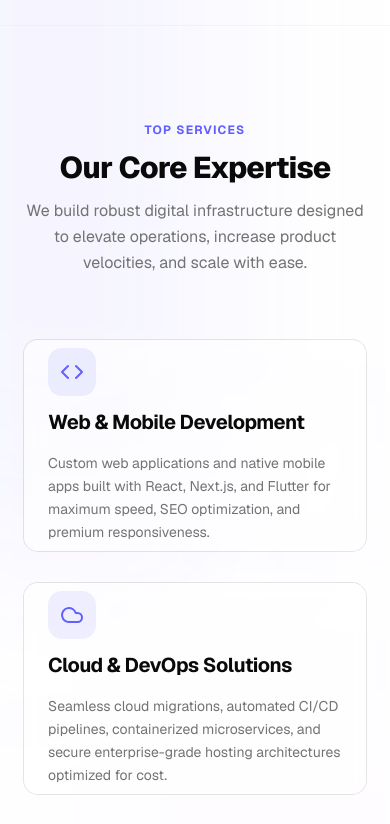
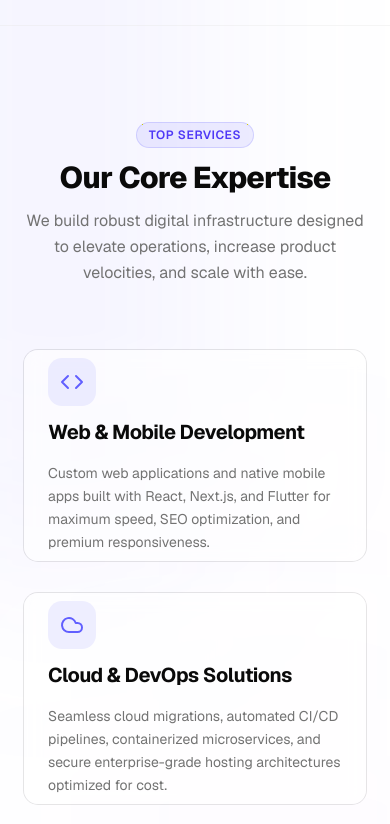
Before and after one commit to MEETT007/InGrowwth_Innovations, a Next.js app: page / in a window 390 px wide. Shown: the part 780-1604 px from the top of the page. Built offline with nearby package versions, Linux system fonts and the light colour scheme; no server answers.

Commit message:
style(ui-ux): apply UI/UX Pro Max glassmorphism design system & typography tokens

```diff
--- a/src/app/globals.css
+++ b/src/app/globals.css
@@ -121,10 +121,37 @@
   * {
     @apply border-border outline-ring/50;
   }
+  html {
+    @apply font-sans scroll-smooth;
+  }
   body {
-    @apply bg-background text-foreground;
-  }
-  html {
-    @apply font-sans;
+    @apply bg-background text-foreground antialiased selection:bg-indigo-500/20 selection:text-indigo-500;
   }
 }
+
+/* UI/UX Pro Max Design Intelligence Utilities */
+@layer utilities {
+  .glass-card {
+    @apply bg-card/60 backdrop-blur-md border border-border/40 shadow-sm transition-all duration-300 hover:shadow-xl hover:border-indigo-500/30;
+  }
+  .glass-header {
+    @apply bg-background/80 backdrop-blur-lg border-b border-border/40;
+  }
+  .gradient-text {
+    @apply bg-gradient-to-r from-indigo-500 via-purple-500 to-pink-500 bg-clip-text text-transparent;
+  }
+  .ambient-glow {
+    @apply absolute rounded-full pointer-events-none blur-[120px] opacity-20 transition-opacity duration-500;
+  }
+}
+
+/* Custom Scrollbar */
+::-webkit-scrollbar {
+  width: 8px;
+}
+::-webkit-scrollbar-track {
+  background: transparent;
+}
+::-webkit-scrollbar-thumb {
+  @apply bg-muted-foreground/20 rounded-full hover:bg-muted-foreground/40 transition-colors;
+}
--- a/src/components/shared/SectionHeader.tsx
+++ b/src/components/shared/SectionHeader.tsx
@@ -13,15 +13,15 @@ export function SectionHeader({ title, subtitle, description, className }: Secti
       className={`flex flex-col items-center text-center max-w-3xl mx-auto mb-16 gap-3 ${className || ''}`}
     >
       {subtitle && (
-        <span className="text-xs font-bold tracking-widest text-indigo-500 uppercase">
+        <span className="inline-flex items-center gap-1.5 px-3 py-1 rounded-full bg-indigo-500/10 border border-indigo-500/20 text-indigo-600 dark:text-indigo-400 text-xs font-semibold uppercase tracking-wider">
           {subtitle}
         </span>
       )}
-      <h2 className="text-3xl sm:text-4xl font-extrabold tracking-tight text-foreground">
+      <h2 className="text-3xl sm:text-4xl md:text-5xl font-extrabold tracking-tight text-foreground">
         {title}
       </h2>
       {description && (
-        <p className="text-base sm:text-lg text-muted-foreground leading-relaxed">{description}</p>
+        <p className="text-base sm:text-lg text-muted-foreground leading-relaxed max-w-2xl">{description}</p>
       )}
     </div>
   );
--- a/src/components/shared/header.tsx
+++ b/src/components/shared/header.tsx
@@ -101,7 +101,8 @@ export function Header() {
             render={<Link href="/contact?type=quote" />}
             nativeButton={false}
             size="sm"
-            className="cursor-pointer group relative overflow-hidden bg-primary text-primary-foreground shadow-sm hover:opacity-90 transition-opacity flex items-center gap-2"
+            variant="gradient"
+            className="cursor-pointer group flex items-center gap-2 px-4 shadow-md"
           >
             Get a Quote
             <ArrowRight className="h-4 w-4 transition-transform duration-200 group-hover:translate-x-1" />
@@ -129,7 +130,7 @@ export function Header() {
             animate={{ opacity: 1, y: 0 }}
             exit={{ opacity: 0, y: -10 }}
             transition={{ duration: 0.2 }}
-            className="md:hidden absolute top-20 left-0 w-full bg-background border-b border-border/50 shadow-xl px-6 py-8 flex flex-col gap-6"
+            className="md:hidden absolute top-20 left-0 w-full bg-background/95 backdrop-blur-xl border-b border-border/50 shadow-xl px-6 py-8 flex flex-col gap-6"
           >
             <div className="flex flex-col gap-4">
               {navLinks.map((link) => {
@@ -139,7 +140,7 @@ export function Header() {
                     key={link.href}
                     href={link.href}
                     className={`text-lg font-medium py-2 border-b border-border/20 ${
-                      isActive ? 'text-indigo-500' : 'text-foreground/80 hover:text-foreground'
+                      isActive ? 'text-indigo-500 font-semibold' : 'text-foreground/80 hover:text-foreground'
                     }`}
                   >
                     {link.label}
@@ -150,7 +151,8 @@ export function Header() {
             <Button
               render={<Link href="/contact?type=quote" />}
               nativeButton={false}
-              className="w-full justify-center group bg-primary text-primary-foreground flex items-center gap-2"
+              variant="gradient"
+              className="w-full justify-center group flex items-center gap-2 py-3"
             >
               Get a Quote
               <ArrowRight className="h-4 w-4 transition-transform group-hover:translate-x-1" />
```
